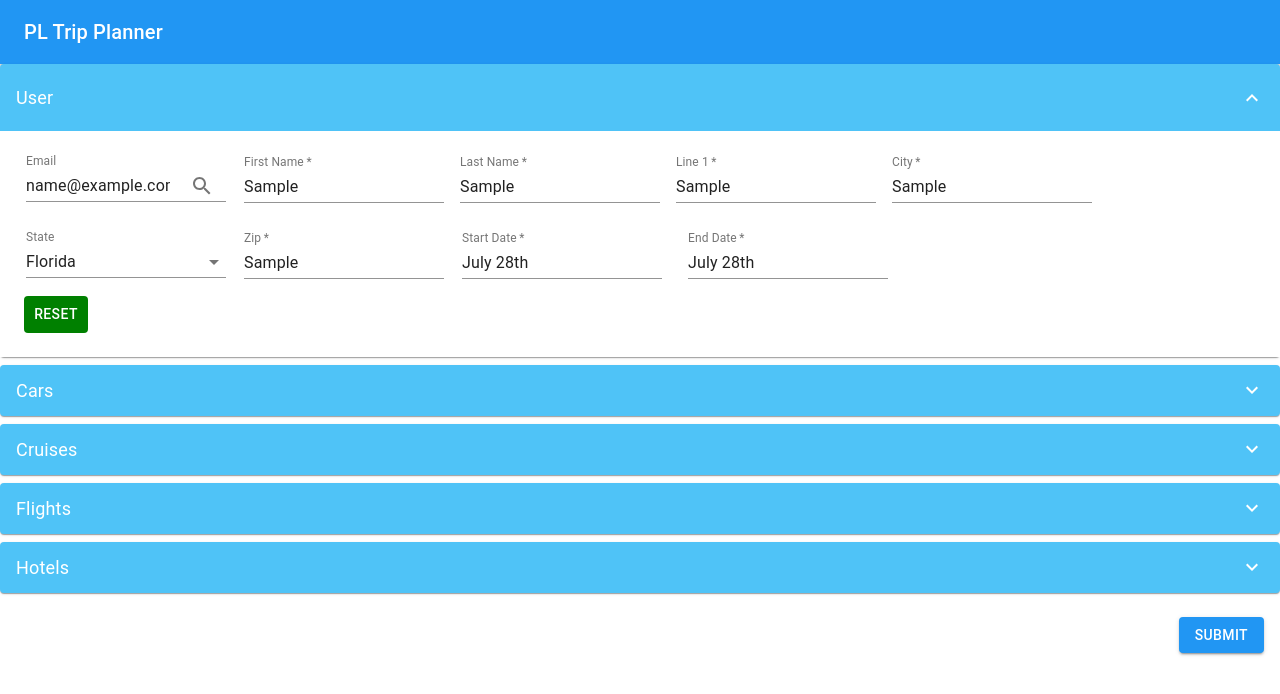
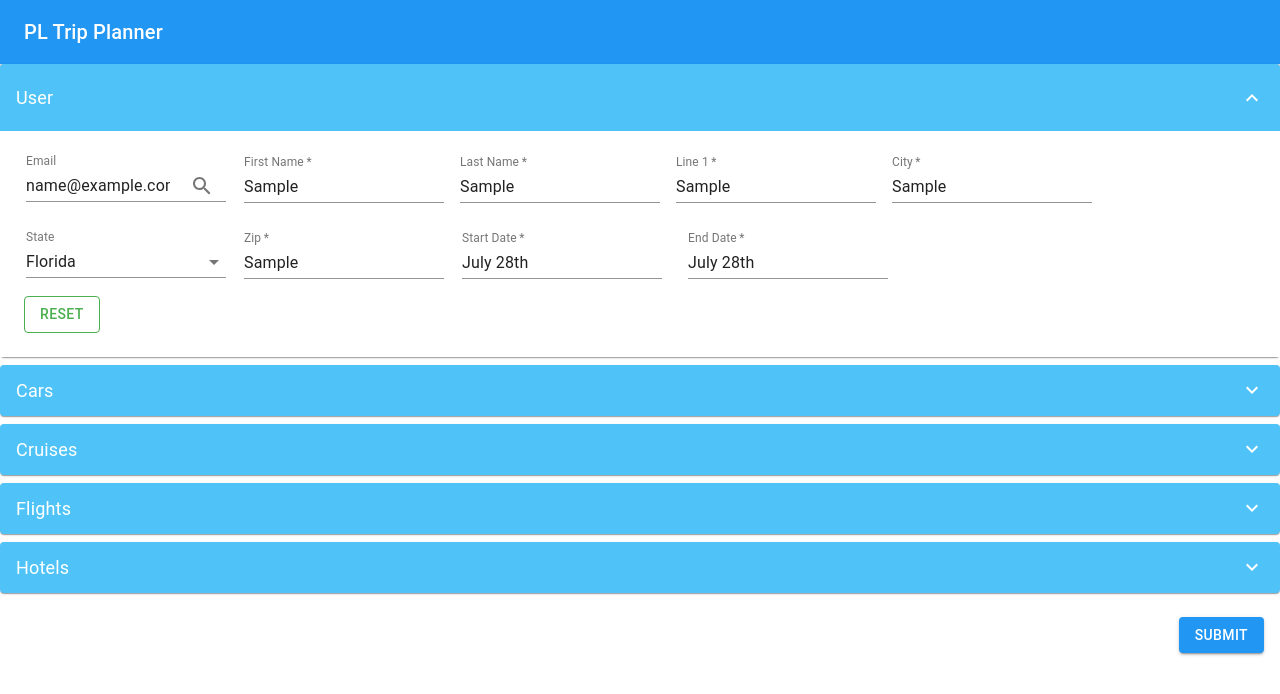
Before and after one commit to gabebravo/pl-formik-example, a React (Create React App) app: page / in a window 1280 px wide. Both pictures are taken after typing "name@example.com", "Sample", "Sample", "Sample", "Sample", "Sample" into the empty fields and a click on the button "SUBMIT". Shown: the top 694 px of the page. Built offline with nearby package versions, Linux system fonts and the light colour scheme.

Commit message:
Change the color of the reset button

```diff
--- a/src/sections/Fields/Searchable.js
+++ b/src/sections/Fields/Searchable.js
@@ -24,7 +24,7 @@ function Searchable({
   ...props
 }) {
   const classes = useStyles();
-  const { label, isRequired = false, section = '', setValidationFlag } = props;
+  const { label, isRequired = false, section = '' } = props;
 
   function handleSearch(evt) {
     // Sincere@april.biz
@@ -37,10 +37,6 @@ function Searchable({
       console.log('invalid email');
     }
   }
-
-  React.useEffect(() => {
-    setValidationFlag({ section, isValid });
-  }, [isValid]);
 
   return (
     <>
@@ -89,5 +85,5 @@ const mapStateToProps = ({ values, valid }) => ({ values, valid });
 
 export default connect(
   mapStateToProps,
-  { fetchUserData, setValidationFlag }
+  { fetchUserData }
 )(Searchable);
--- a/src/sections/Fields/Text.js
+++ b/src/sections/Fields/Text.js
@@ -32,6 +32,7 @@ function Text({
   const { label, isRequired = false, section = '', setValidationFlag } = props;
 
   React.useEffect(() => {
+    // NOTE : this useEffect will trigger the form-level
     setValidationFlag({ section, isValid });
   }, [isValid]);
 
--- a/src/sections/User/index.js
+++ b/src/sections/User/index.js
@@ -18,8 +18,6 @@ import DateField from '../Fields/Date';
 import SelectField from '../Fields/Select';
 import { STATES } from '../shared/constants';
 import { useToggle } from '../../hooks';
-import { connect } from 'react-redux';
-import { setValidationFlag } from '../../redux/reducers';
 
 const useStyles = makeStyles(theme => ({
   root: {
@@ -35,16 +33,13 @@ const useStyles = makeStyles(theme => ({
     color: theme.palette.text.secondary
   },
   activeBtn: {
-    margin: theme.spacing(1)
-  },
-  resetBtn: {
     margin: theme.spacing(1),
-    backgroundColor: 'green',
-    color: 'white'
+    color: '#4CAF50',
+    borderColor: '#4CAF50'
   }
 }));
 
-function User({ setValidationFlag }) {
+export default function User() {
   const classes = useStyles();
   const { expanded, toggle } = useToggle(true);
 
@@ -138,8 +133,9 @@ function User({ setValidationFlag }) {
                   <div>
                     {!_isEmpty(props.touched) && props.isValid && (
                       <Button
+                        variant="outlined"
                         onClick={() => resetHandler(props)}
-                        className={classes.resetBtn}
+                        className={classes.activeBtn}
                       >
                         Reset
                       </Button>
@@ -154,8 +150,3 @@ function User({ setValidationFlag }) {
     </div>
   );
 }
-
-export default connect(
-  null,
-  { setValidationFlag }
-)(User);
```
